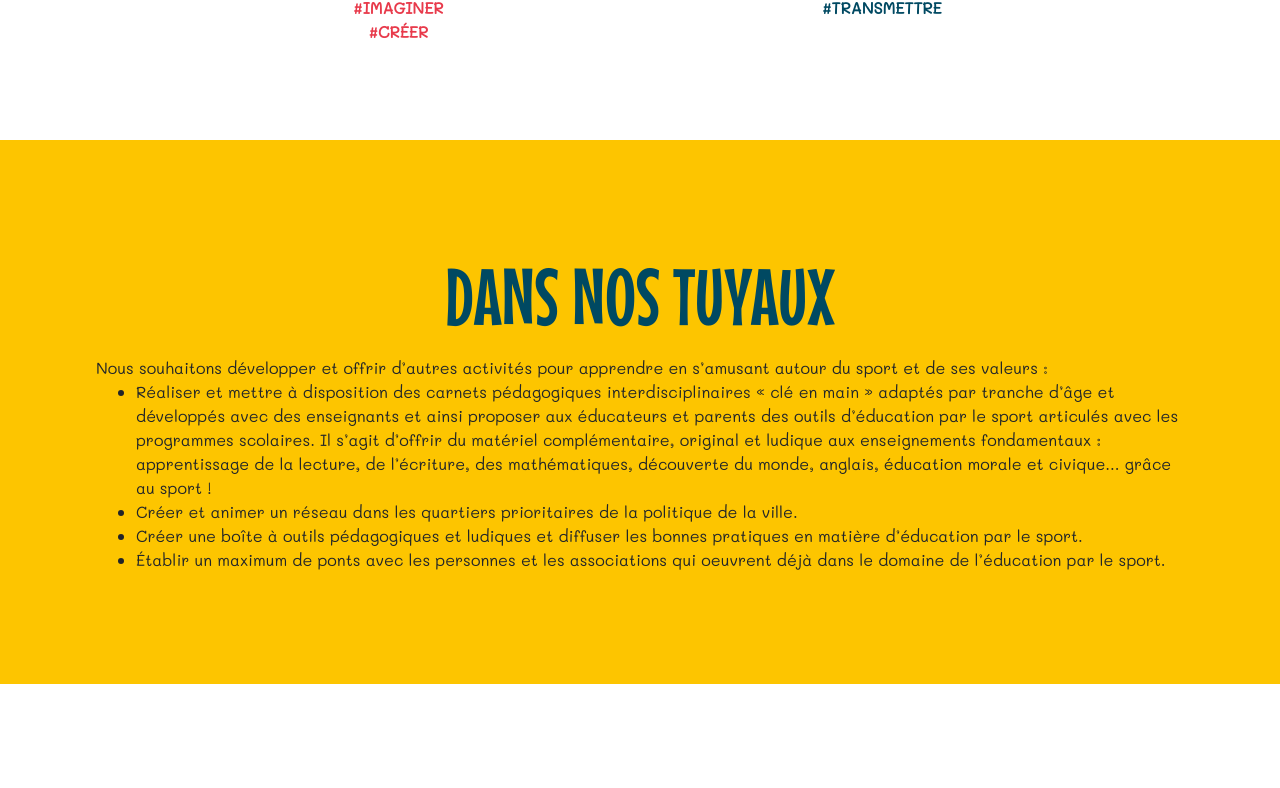
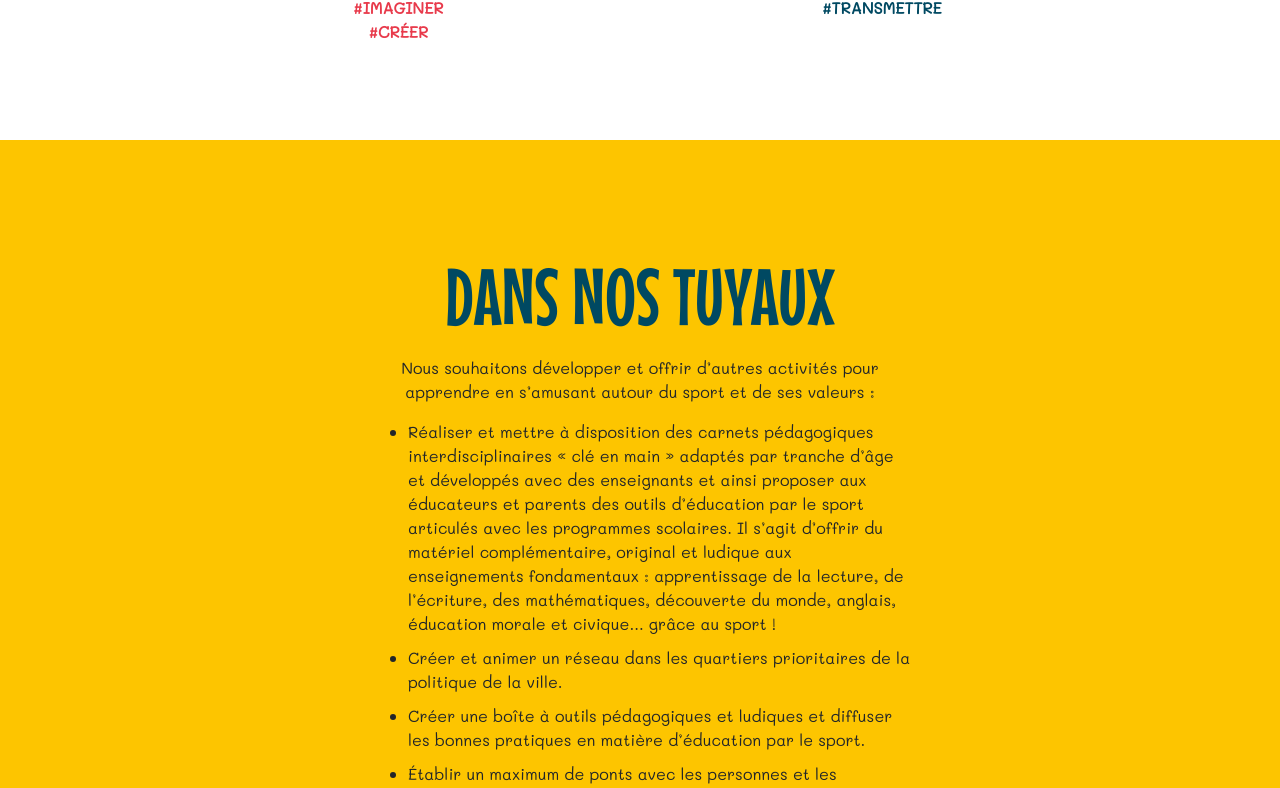
Before and after one commit to annelhote/les-carnets-de-jo, a Vue app: page / in a window 1280 px wide. Shown: the part 5779-6567 px from the top of the page. Built offline with nearby package versions, Linux system fonts and the light colour scheme.

Commit message:
Skin "In our pipelines" section

```diff
--- a/src/App.vue
+++ b/src/App.vue
@@ -270,14 +270,14 @@
         </div>
       </div>
     </section>
-    <section class="app__section app__section__even bg-warning row text-center" ref="section_pipelines">
-      <div class="col-12">
+    <section class="app__section app__section__even bg-warning row justify-content-center text-center" ref="section_pipelines">
+      <div class="col-6">
         <div class="app__section__title text-uppercase text-primary">
           Dans nos tuyaux
         </div>
         <div class="row">
           Nous souhaitons développer et offrir d’autres activités pour apprendre en s’amusant autour du sport et de ses valeurs :
-          <ul class="text-left">
+          <ul class="text-left app__section__list mt-3">
             <li>
               Réaliser et mettre à disposition des carnets pédagogiques interdisciplinaires « clé en main » adaptés par
               tranche d’âge et développés avec des enseignants et ainsi proposer aux éducateurs et parents des outils
@@ -542,6 +542,12 @@ export default {
       font-size: 5rem;
     }
 
+    &__list {
+      li {
+        margin-bottom: 10px;
+      }
+    }
+
     &__macarons {
       height: 250px
     }
```
